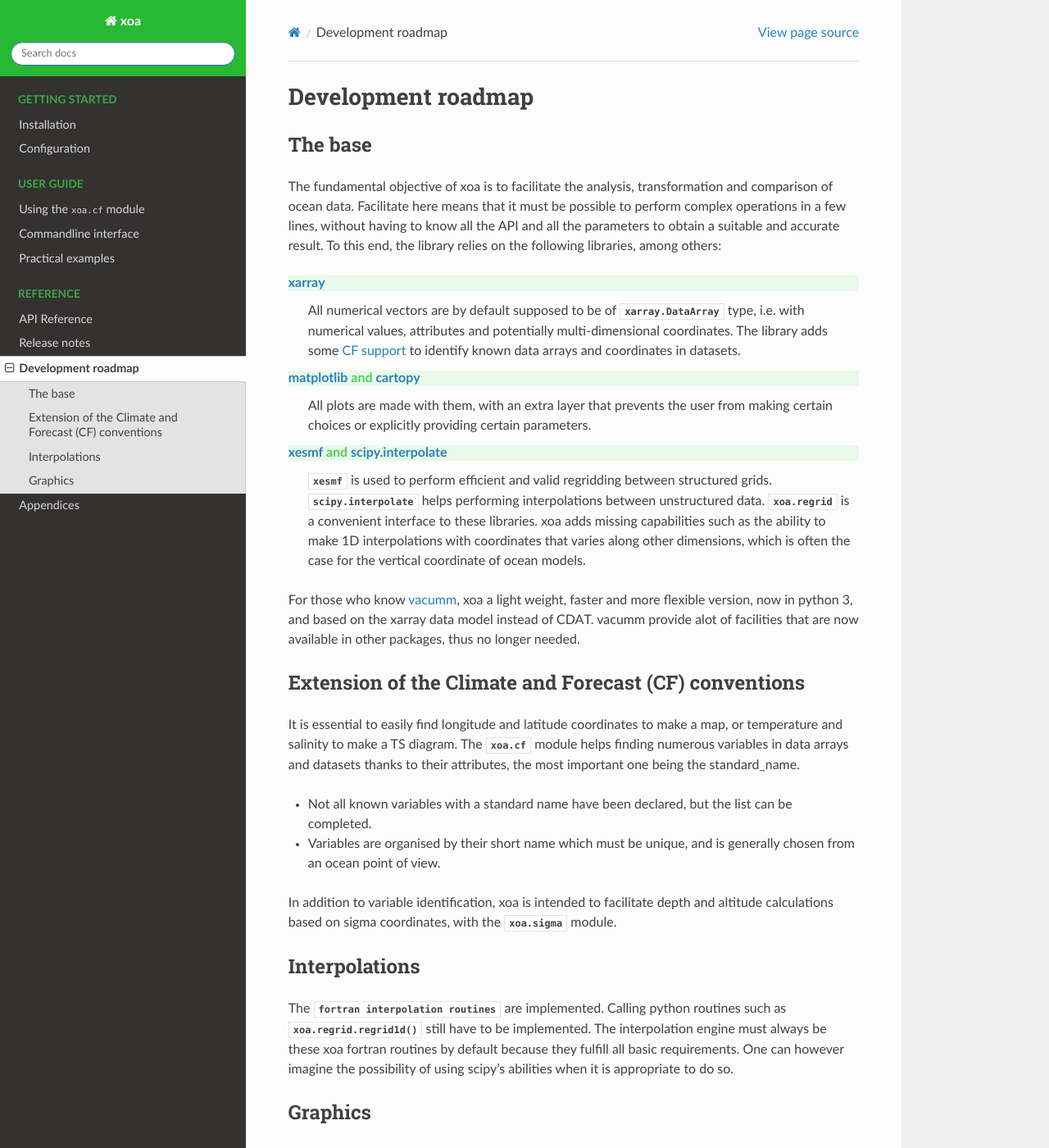
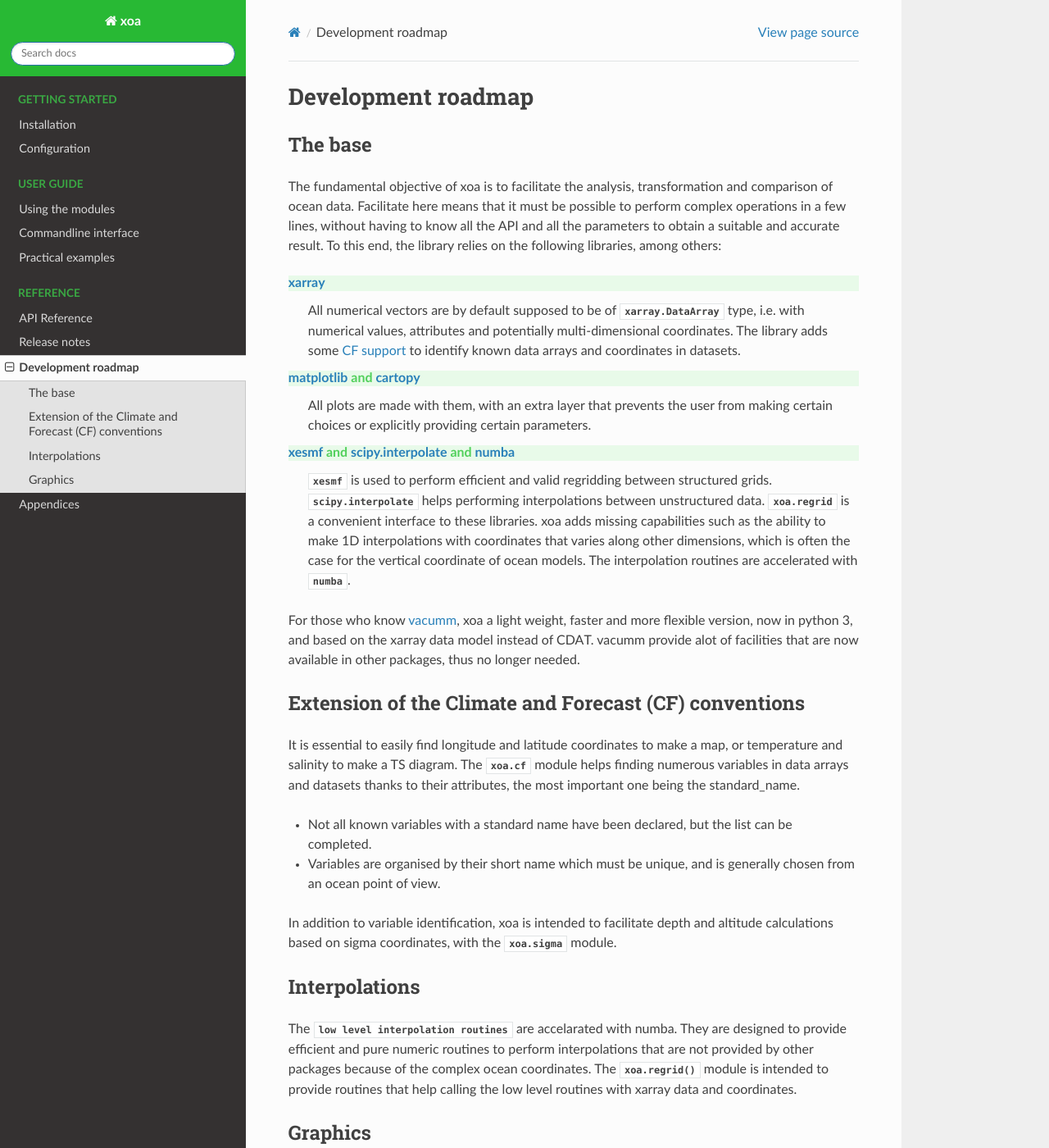
Before and after one commit to shom-fr/xoa, a Sphinx documentation site: the page built from doc/roadmap.rst, in a window 1280 px wide and 1400 px high. Shown: the whole window at 82% size. Built offline with Sphinx 7.4.7 and the Read the Docs theme 2.0.0, drawn with Linux system fonts in a browser that asks for light colours; pages that are not in the unit, such as notebooks, are missing from menus.

```diff
--- a/ROADMAP.rst
+++ b/ROADMAP.rst
@@ -23,7 +23,7 @@ To this end, the library relies on the following libraries, among others:
     All plots are made with them, with an extra layer that
     prevents the user from making certain choices or
     explicitly providing certain parameters.
-`xesmf <https://xesmf.readthedocs.io/en/latest/>`_ and `scipy.interpolate <https://docs.scipy.org/doc/scipy/reference/interpolate.html>`_
+`xesmf <https://xesmf.readthedocs.io/en/latest/>`_ and `scipy.interpolate <https://docs.scipy.org/doc/scipy/reference/interpolate.html>`_ and `numba <https://numba.pydata.org/>`_
     :mod:`xesmf` is used to perform efficient and valid regridding between
     structured grids.
     :mod:`scipy.interpolate` helps performing interpolations
@@ -32,6 +32,7 @@ To this end, the library relies on the following libraries, among others:
     xoa adds missing capabilities such as the ability to make 1D interpolations
     with coordinates that varies along other dimensions, which is often
     the case for the vertical coordinate of ocean models.
+    The interpolation routines are accelerated with :mod:`numba`.
 
 For those who know `vacumm <https://github.com/VACUMM/vacumm>`_,
 xoa a light weight, faster and more flexible version,
@@ -62,13 +63,13 @@ with the :mod:`xoa.sigma` module.
 Interpolations
 --------------
 
-The :mod:`fortran interpolation routines <xoa._interp>` are implemented.
-Calling python routines such as :func:`xoa.regrid.regrid1d` still have to be
-implemented.
-The interpolation engine must always be these xoa fortran routines by default
-because they fulfill all basic requirements.
-One can however imagine the possibility of using scipy's
-abilities when it is appropriate to do so.
+The :mod:`low level interpolation routines <xoa.interp>` are
+accelarated with numba.
+They are designed to provide efficient and pure numeric routines
+to perform interpolations that are not provided by other packages
+because of the complex ocean coordinates.
+The :func:`xoa.regrid` module is intended to provide routines that help
+calling the low level routines with xarray data and coordinates.
 
 Graphics
 --------
--- a/doc/conf.py
+++ b/doc/conf.py
@@ -82,7 +82,8 @@ autosummary_generate = True
 intersphinx_mapping = {
     'cmocean': ('https://matplotlib.org/cmocean/', None),
     'configobj': ('https://configobj.readthedocs.io/en/latest/', None),
-    'numpy': ("https://docs.scipy.org/doc/numpy/", None),
+    'numba:': ('https://numba.readthedocs.io/en/stable/', None),
+    'numpy': ("https://numpy.org/doc/stable/", None),
     'proplot': ('https://proplot.readthedocs.io/en/latest/', None),
     'scipy': ('https://docs.scipy.org/doc/scipy/reference/', None),
     'xarray': ('http://xarray.pydata.org/en/stable/', None),
--- a/doc/index.rst
+++ b/doc/index.rst
@@ -14,7 +14,7 @@
    :maxdepth: 1
    :hidden:
 
-   usages.cf
+   uses
    cli
    examples
 
```
Also changed, not shown: doc/uses.cf.rst (renamed from doc/usages.cf.rst, +14 -2 lines), doc/uses.cfgm.rst (added, +189 -0 lines), doc/uses.rst (added, +8 -0 lines), 3 other files.
